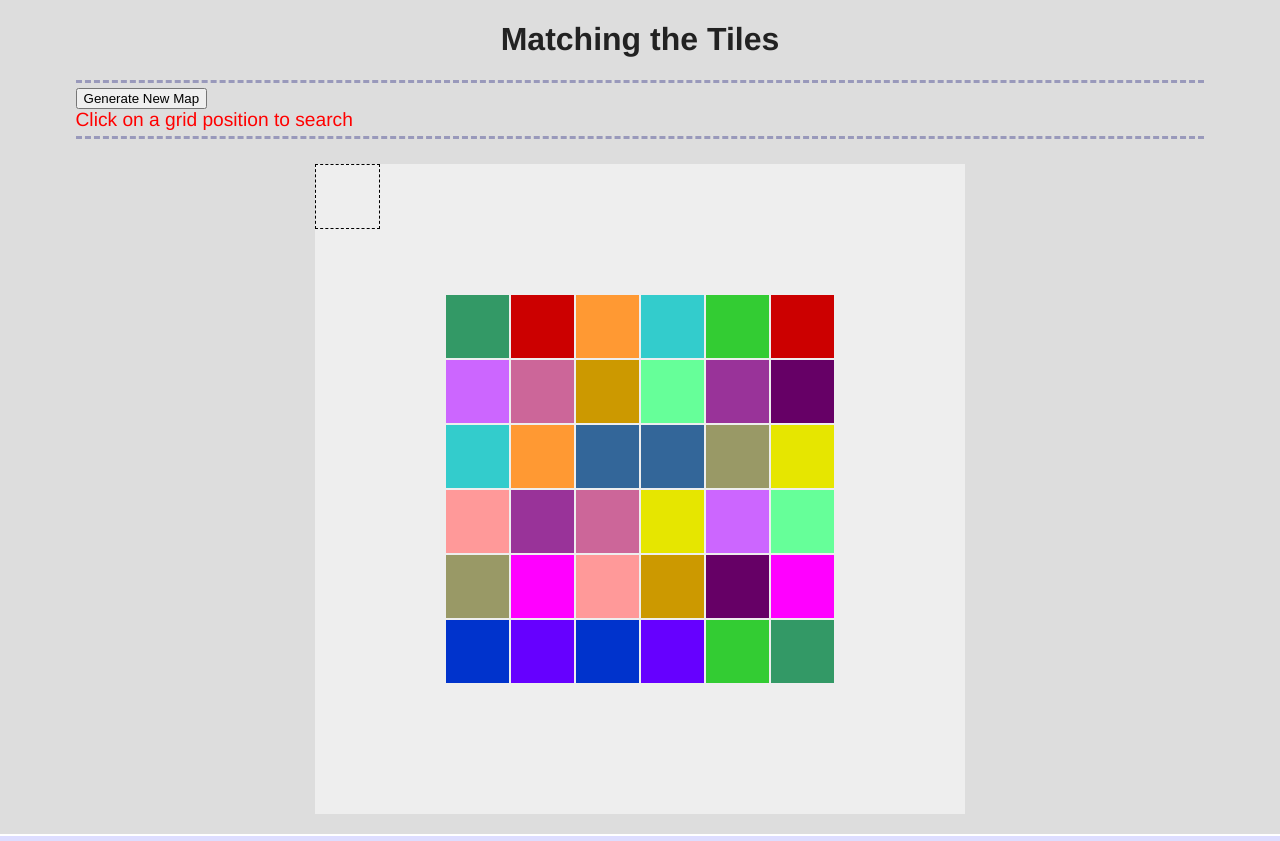
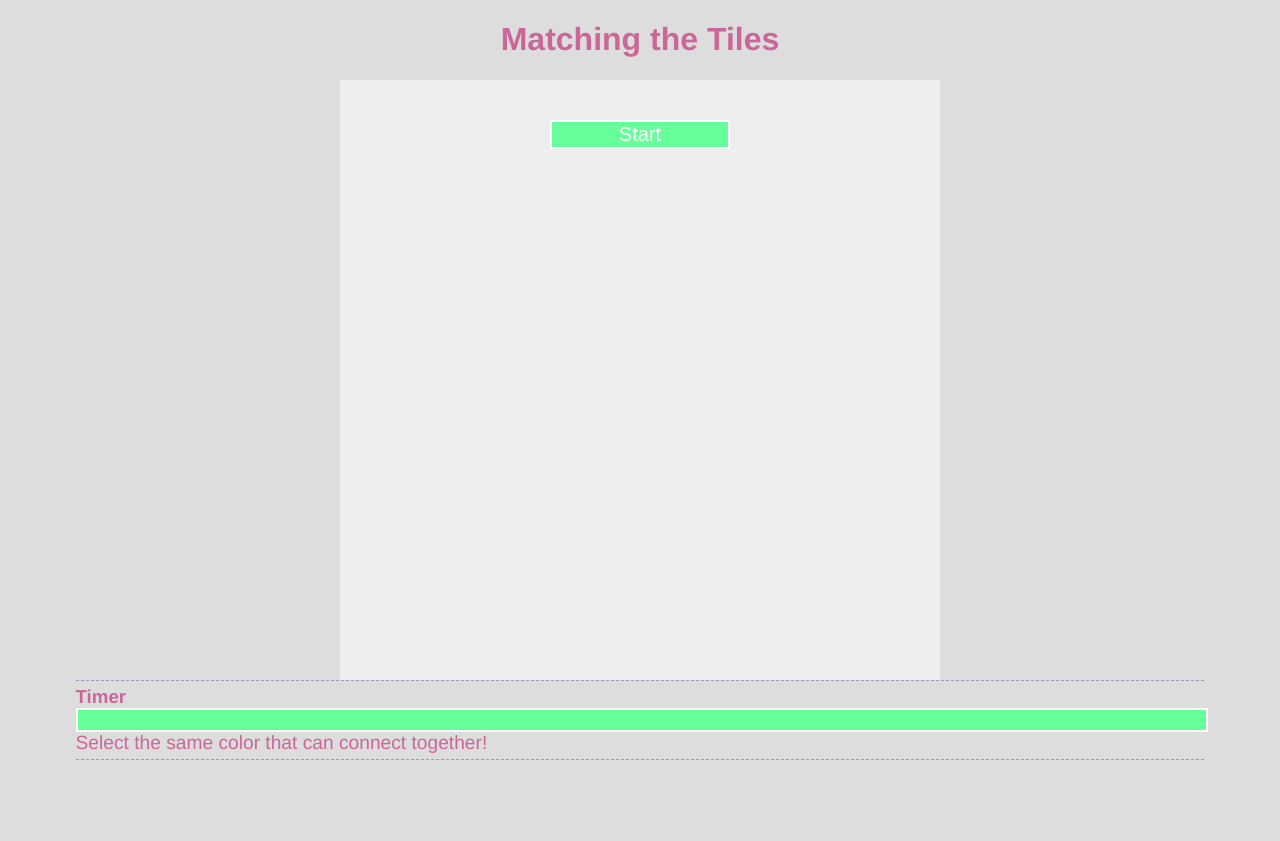
Before and after one commit to macyk/TileGame, a plain HTML site: page javascript-astar/demo/index.html in a window 1280 px wide. Drawn offline with Linux system fonts and the light colour scheme.

Commit message:
* make it good looking

```diff
--- a/javascript-astar/demo/demo.css
+++ b/javascript-astar/demo/demo.css
@@ -56,29 +56,17 @@ h2 {
 }
 #content h1 {
   text-align: center;
+  color: #CC6699;
 }
-#header, #footer {
-	background:#ddf;
-}
+
 #header h1 {
     margin:0;
     float:left;
-    margin-bottom: 10px;
-    margin-left: 5px;
 }
 #header {
 	border-bottom:solid 8px #333;
 	margin-bottom:15px;
     position: relative;
-}
-#footer {
-	border-top:solid 2px #fff;
-	margin-top:20px;
-	padding-top:5px;
-}
-#header a, #footer a {
-	font-size:.9em;
-    font-family: Georgia;
 }
 ul.basics {
 	list-style-type:none;
@@ -127,11 +115,11 @@ pre span.key {
 }
 
 #message {
-	color:#f00;
+	color:#CC6699;
 	font-size:1.2em;
 }
 #controls {
-	border: dashed 3px #9999BB;
+	border: dashed 1px #9999BB;
 	border-left:none;
 	border-right:none;
 	margin-bottom: 25px;
@@ -140,15 +128,33 @@ pre span.key {
   margin-left: auto ;
   margin-right: auto ;
 }
+#controls h3{
+  margin: 0px;
+  color: #CC6699;
+}
 #search_grid  {
-	width:650px;
-	height:650px;
+	width:600px;
+	height:600px;
 	position: relative;
   background-color: #eee;
-  margin-left: auto ;
-  margin-right: auto ;
+  margin: auto;
 }
 
+#btnGenerate{
+  font-size: 20px;
+  color: #fff;
+  background-color: #66FF99;
+  border: #fff solid 2px;
+  display: block;;
+  margin: auto;
+  position: relative;
+  top: 40px;
+  width: 30%;
+}
+
+#btnGenerate:hover{
+  background-color: #CC6699;
+}
 .grid_item {
 	display: block;
   margin: 1px;
@@ -672,3 +678,26 @@ button.btn.small, input[type="submit"].btn.small {
 .btn {
     text-decoration: underline;
 }
+
+/* progress bar */
+#progressbar{
+    width:100%;
+    height:20px;
+    border:2px solid #fff;
+    overflow:hidden;
+}
+#progressbar_fill{
+    width:100%;
+    height:20px;
+    border-right: 1px solid #fff;
+    background-color: #66FF99 ;
+}
+#progressbar_label{
+    color: #fff;
+    font-size: 15px;
+    font-style: italic;
+    font-weight: bold;
+    left: 25px;
+    position: relative;
+    top: -20px;
+}
--- a/javascript-astar/demo/demo.js
+++ b/javascript-astar/demo/demo.js
@@ -15,6 +15,9 @@ var wallNum         = 0;
 var pathNum         = 1;
 var gameSize        = 10;
 var star_color      = null; // the selected color name
+var gameTime        = 160; // 40 seconds, 4 = 1 second
+var currentTime     = 0;
+var counter         = null; //1000 will  run it every half second
 
 // level 0 tiles, 1 empty
 var nodes   = [
@@ -53,6 +56,19 @@ $(function() {
     });
 });
 
+function timer()
+{
+  currentTime=currentTime+1;
+  if (currentTime >= gameTime)
+  {
+     clearInterval(counter);
+     //counter ended, do something here
+     return;
+  }
+  drawszlider(gameTime, gameTime - currentTime);
+}
+
+
 // pick a random item from an object list, and then remove it
 function pickRandomProperty(obj) {
     var result;
@@ -81,7 +97,7 @@ function GraphSearch($graph, options, implementation) {
     this.$graph = $graph;
     this.search = implementation;
     this.opts = $.extend({wallFrequency:.1, debug:true, gridSize:10}, options);
-    this.initialize();
+    //this.initialize();
 }
 
 // clone object value
@@ -101,7 +117,9 @@ GraphSearch.prototype.initialize = function() {
     tileSet     = clone(tiles);
     var self    = this;
 	this.grid   = [];
-	var $graph = this.$graph;
+    currentTime = 0;
+    counter     = setInterval(timer, 250);
+	var $graph  = this.$graph;
 
 	$graph.empty();
 
@@ -297,3 +315,9 @@ GraphSearch.prototype.animatePath = function(path) {
     this.$graph.find("." + css.start).removeClass(css.start);
     this.$graph.find("." + css.finish).removeClass(css.finish).addClass(css.start);
 };
+
+function drawszlider(full, current){
+    var percentage=Math.round((current*100)/full);
+    document.getElementById("progressbar_fill").style.width=percentage+'%';
+    document.getElementById("progressbar_label").innerHTML=percentage+'%';
+}
--- a/javascript-astar/demo/index.html
+++ b/javascript-astar/demo/index.html
@@ -9,23 +9,24 @@
 <body>
 	<div id="content">
 		<h1>Matching the Tiles</h1>
-	    <div id="controls" class='clear'>
-	    		<input type="button" id="btnGenerate" value="Generate New Map" />
-				<br />
-		<span id="message">Click on a grid position to search</span>
-	    </div>
-
 	    <div id="main">
-	    	<div id="search_grid">Loading grid...</div>
-	    </div>
-
-	</div>
-	<div id="footer"></div>
-
+	    	<div id="search_grid">
+	    		<input type="button" id="btnGenerate" value="Start" />
+	    	</div>
+	    	<div id="controls" class='clear'>
+				<h3>Timer</h3>
+				<div id="progressbar">
+				    <div id="progressbar_fill">
+				    </div>
+				    <div id="progressbar_label">
+				    </div>
+				</div>
+				<span id="message">Select the same color that can connect together!</span>
+		    </div>
+		    </div>
 	<script type='text/javascript' src='jquery-1.7.1.min.js'></script>
 	<script type='text/javascript' src='../graph.js'></script>
 	<script type='text/javascript' src='../astar.js'></script>
-	<!--<script type='text/javascript' src='../dist/astar-concat.js'></script>-->
 	<script type='text/javascript' src='demo.js'></script>
 </body>
 </html>
```
Also changed, not shown: 1 other file.
